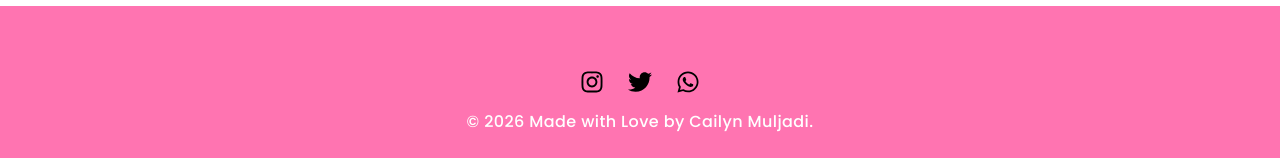
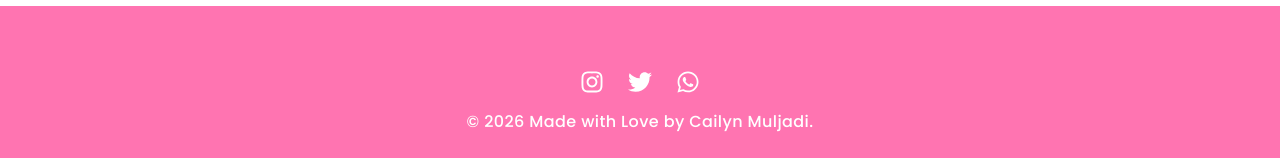
Before and after one commit to CailynMuljadi/sistech-cafe, a Next.js app: page / in a window 1280 px wide. Shown: the part 794-952 px from the top of the page. Built offline with nearby package versions, Linux system fonts and the light colour scheme.

Commit message:
fix: navbar color & icon color

```diff
--- a/app/components/NavBar.tsx
+++ b/app/components/NavBar.tsx
@@ -3,7 +3,9 @@ import Link from "next/link";
 
 const NavBar = () => {
     return (
-        <nav className='fixed top-0 w-full flex items-center bg-brand-white
+        <nav
+        style={{ backgroundColor: '#ffffff' }}
+        className='fixed top-0 w-full flex items-center bg-brand-white
         justify-around py-5 px-24 border-gray-700 bg-black shadow-md z-10'>
 
             <Link href="/"
--- a/app/globals.css
+++ b/app/globals.css
@@ -108,3 +108,9 @@ img {
   max-width: 100%;
   height: auto;
 }
+
+/* Force any links or icons inside the footer to stay solid white */
+footer a,
+footer a svg {
+  color: #ffffff !important;
+}
```
